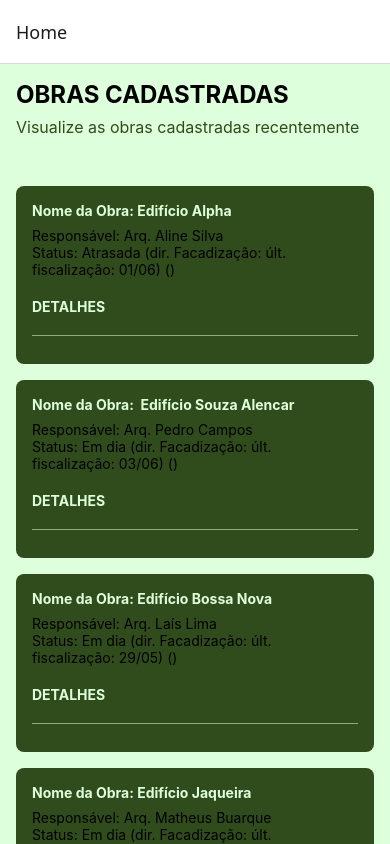
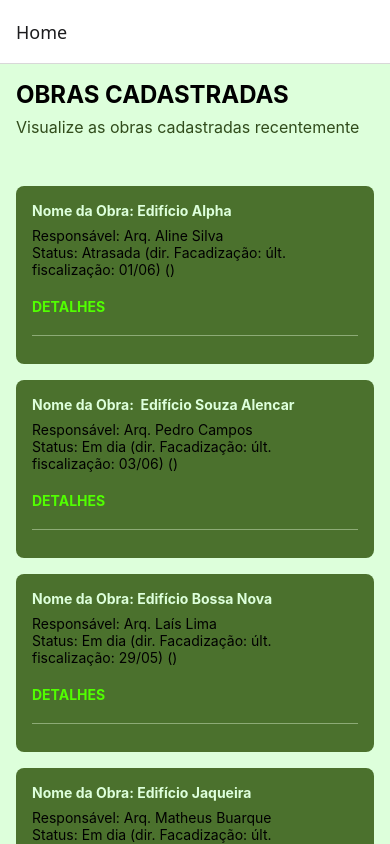
Before and after one commit to stellacarv/obratrack, a React Native app: screen /Home in a window 390 px wide. Built offline with nearby package versions, Linux system fonts and the light colour scheme.

Commit message:
Alteração de cores/ Home

```diff
--- a/src/screens/Home/style.ts
+++ b/src/screens/Home/style.ts
@@ -22,7 +22,7 @@ const styles = StyleSheet.create({
     marginVertical: 16,
   },
   card: {
-    backgroundColor: '#314C1C',
+    backgroundColor: '#4B712D',
     padding: 16,
     borderRadius: 8,
     marginBottom: 16,
@@ -44,7 +44,7 @@ const styles = StyleSheet.create({
     color: "#8DAB76"
   },
   detailsButtonText: {
-    color: '#ddffdb',
+    color: '#51FF00',
     fontWeight: 'bold',
   },
   footer: {
```
